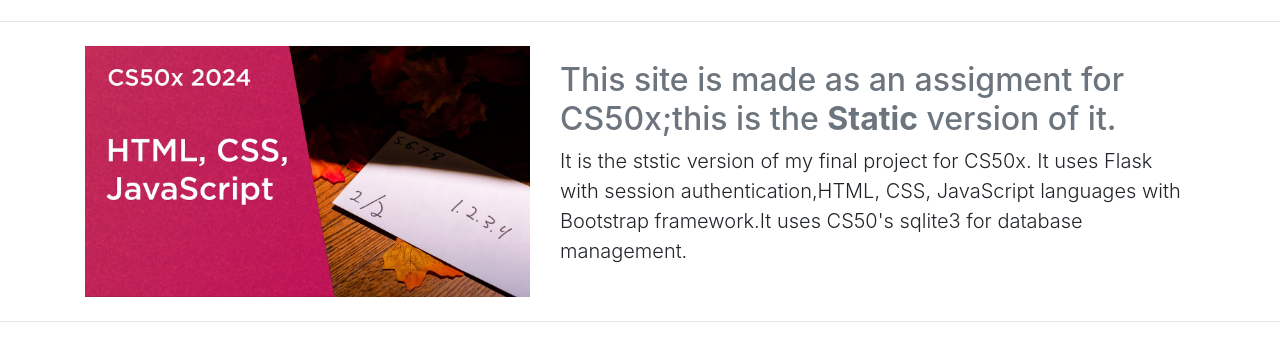
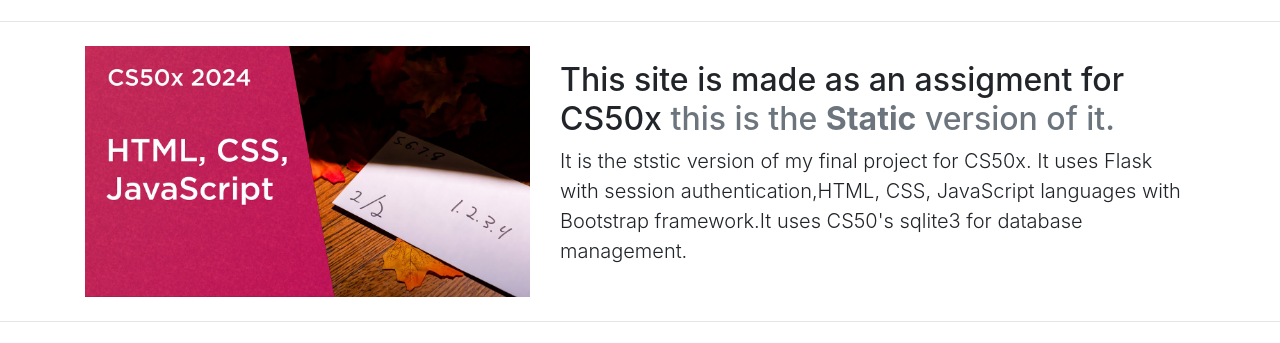
Before and after one commit to vivekvohra/vivekvohra.github.io, a plain HTML site: page about.html in a window 1280 px wide. Shown: the part 396-739 px from the top of the page. Drawn offline with nearby package versions, Linux system fonts and the light colour scheme.

Commit message:
Update about.html

```diff
--- a/about.html
+++ b/about.html
@@ -97,7 +97,7 @@
     <div class="container my-4">
         <div class="row d-flex justify-content-center align-items-center">
             <div class="col-md-7 order-md-2">
-                <h2 class="featurette-heading"> <span class="text-muted">This site is made as an assigment for CS50x;this is the <B>Static</B> version of it.
+                <h2 class="featurette-heading"> This site is made as an assigment for CS50x <span class="text-muted">this is the <B>Static</B> version of it.
                     </span></h2>
                 <p class="lead">It is the ststic version of my final project for CS50x. It uses Flask with session authentication,HTML,
                     CSS, JavaScript languages with
```
